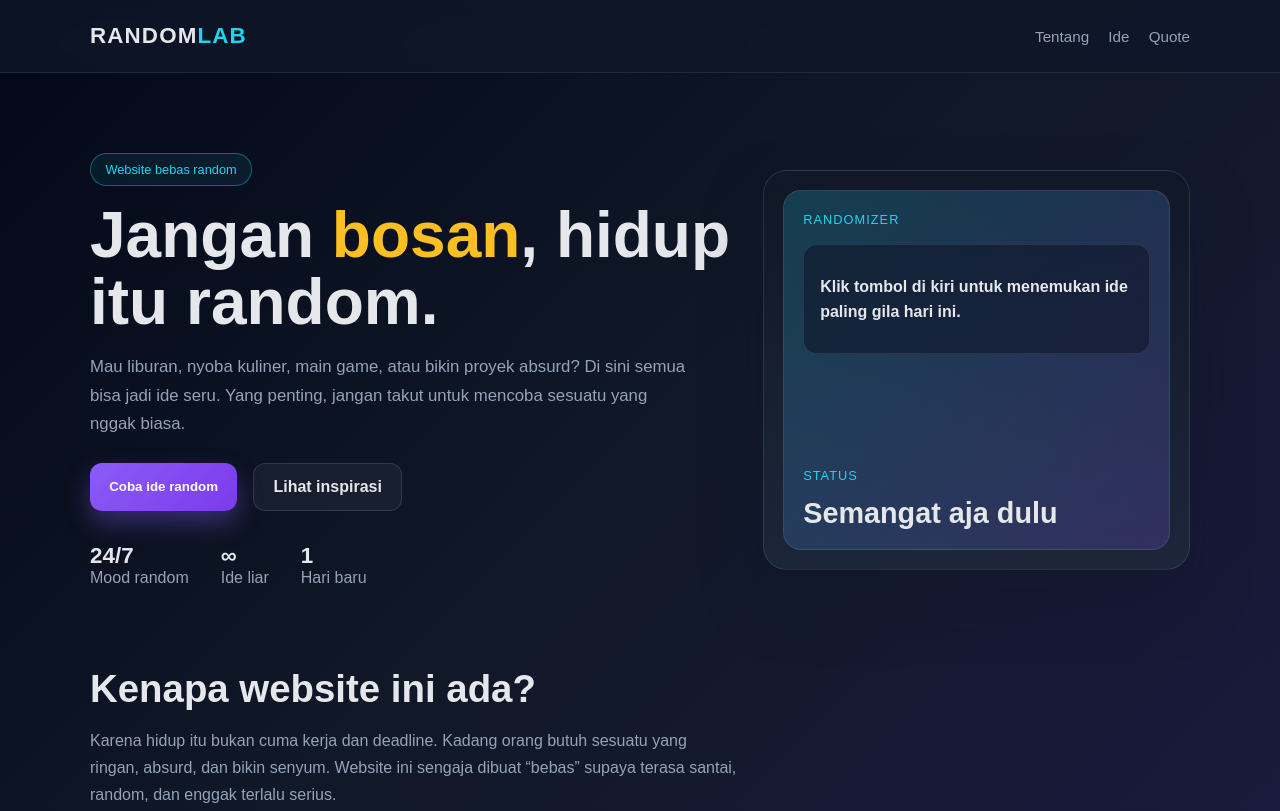
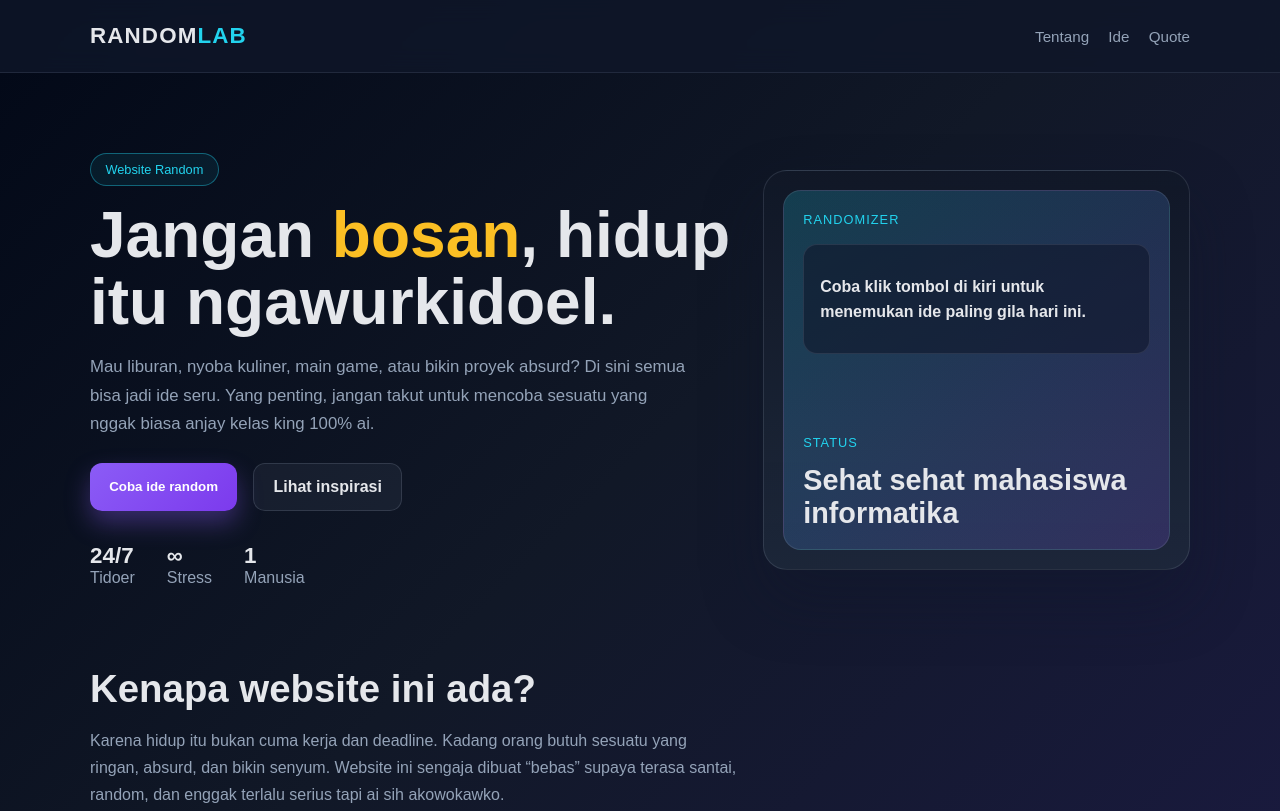
Before and after one commit to Mahistha/belajar-github, a plain HTML site: page index.html in a window 1280 px wide. Shown: the top 811 px of the page. Drawn offline with Linux system fonts and the light colour scheme.

Commit message:
Ngubah kata2

```diff
--- a/index.html
+++ b/index.html
@@ -22,11 +22,11 @@
       <section class="hero">
         <div class="container hero-grid">
           <div>
-            <div class="badge">Website bebas random</div>
-            <h1>Jangan <span>bosan</span>, hidup itu random.</h1>
+            <div class="badge">Website Random</div>
+            <h1>Jangan <span>bosan</span>, hidup itu ngawurkidoel.</h1>
             <p class="lead">
               Mau liburan, nyoba kuliner, main game, atau bikin proyek absurd? Di sini semua bisa jadi ide seru.
-              Yang penting, jangan takut untuk mencoba sesuatu yang nggak biasa.
+              Yang penting, jangan takut untuk mencoba sesuatu yang nggak biasa anjay kelas king 100% ai.
             </p>
 
             <div class="cta-row">
@@ -37,15 +37,15 @@
             <div class="mini-stats">
               <div>
                 <strong>24/7</strong>
-                Mood random
+                Tidoer
               </div>
               <div>
                 <strong>∞</strong>
-                Ide liar
+                Stress
               </div>
               <div>
                 <strong>1</strong>
-                Hari baru
+                Manusia
               </div>
             </div>
           </div>
@@ -55,13 +55,13 @@
               <div>
                 <span class="mini-label">Randomizer</span>
                 <div id="random-box" class="random-box">
-                  Klik tombol di kiri untuk menemukan ide paling gila hari ini.
+                  Coba klik tombol di kiri untuk menemukan ide paling gila hari ini.
                 </div>
               </div>
 
               <div>
                 <div class="mini-label">Status</div>
-                <h3 style="margin: 0.8rem 0 0; font-size: 1.8rem;">Semangat aja dulu</h3>
+                <h3 style="margin: 0.8rem 0 0; font-size: 1.8rem;">Sehat sehat mahasiswa informatika</h3>
               </div>
             </div>
           </div>
@@ -73,7 +73,7 @@
           <h2>Kenapa website ini ada?</h2>
           <p class="section-intro">
             Karena hidup itu bukan cuma kerja dan deadline. Kadang orang butuh sesuatu yang ringan, absurd, dan bikin senyum.
-            Website ini sengaja dibuat “bebas” supaya terasa santai, random, dan enggak terlalu serius.
+            Website ini sengaja dibuat “bebas” supaya terasa santai, random, dan enggak terlalu serius tapi ai sih akowokawko.
           </p>
 
           <div class="card-grid" id="ideas">
@@ -108,13 +108,13 @@
     </main>
 
     <footer>
-      <div class="container">Dibuat dengan rasa santai dan sedikit chaos — 2026</div>
+      <div class="container">Dibuat dengan ai dan stress — 2026</div>
     </footer>
 
     <script>
       const ideas = [
         "Bikin kopi sambil denger podcast yang lama nggak kamu dengar.",
-        "Nyalakan playlist acak, lalu pilih satu lagu yang bikin kamu ngerasa keren.",
+        "Nyalakan playlist acak, lalu pilih satu lagu yang bikin kamu merasa keren.",
         "Jalan kaki 20 menit tanpa tujuan, lalu cari tempat baru yang belum pernah kamu datangi.",
         "Buat satu proyek kecil yang absurd tapi menyenangkan, misalnya website lucu untuk diri sendiri.",
         "Coba masak makanan yang paling nggak masuk akal, tapi enak di lidah.",
```
